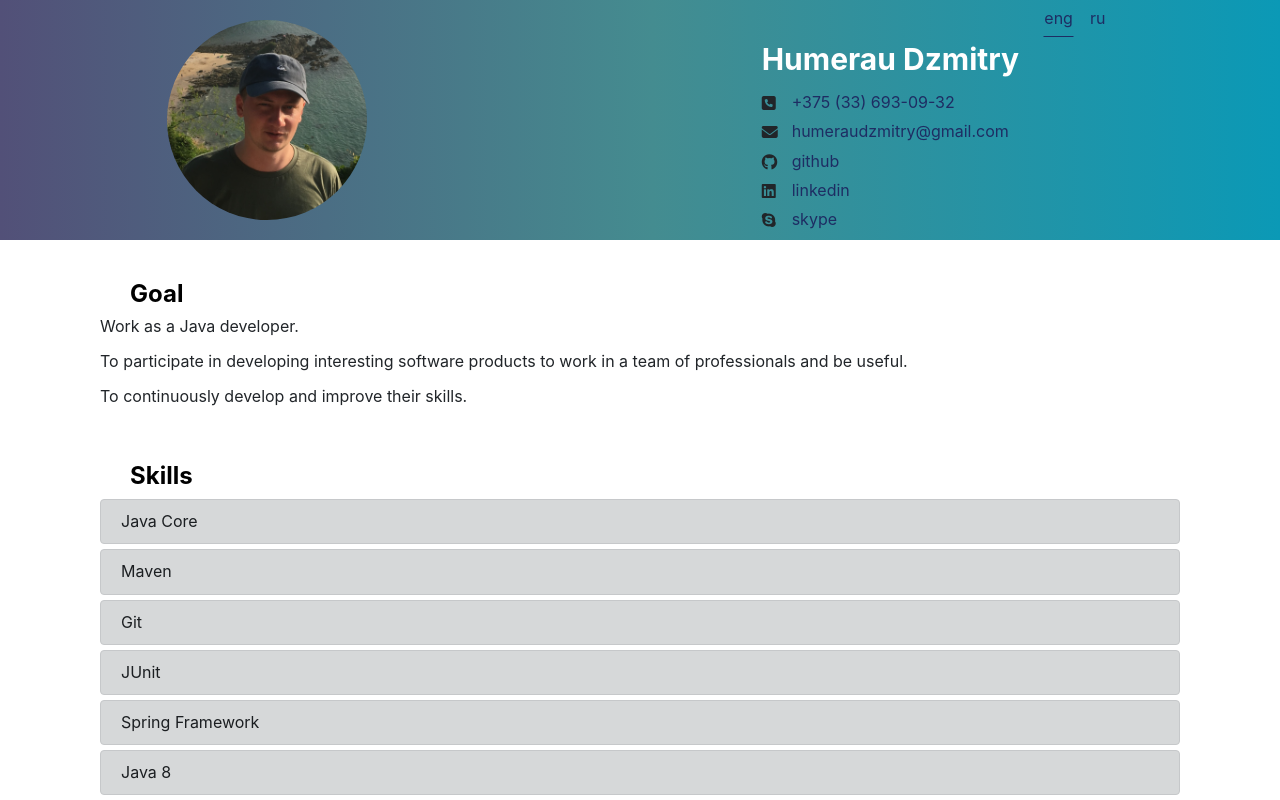
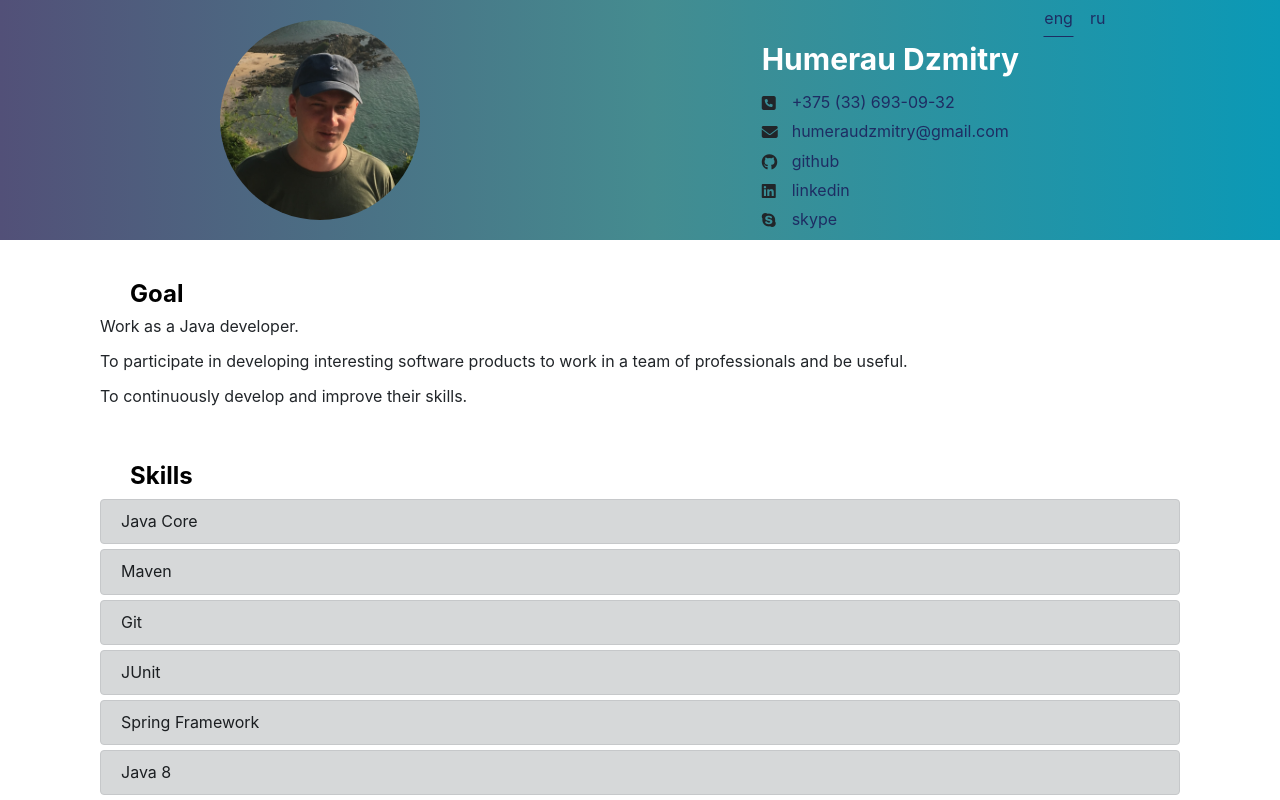
Before and after one commit to HumerauDzmitry/humeraudzmitry.github.io, a plain HTML site: page index.html in a window 1280 px wide. Shown: the top 800 px of the page. Drawn offline with nearby package versions, Linux system fonts and the light colour scheme.

Commit message:
fixed index.html => grid fix

```diff
--- a/index.html
+++ b/index.html
@@ -16,7 +16,7 @@
 <header id="header" class="header">
     <div class="container-fluid">
         <div class="row background-fill">
-            <div class="col-md-5">
+            <div class="col-md-5 col-lg-5 col-xl-6 col">
                 <img src="img/logo.JPG" alt="photo" class="photo round">
             </div>
 
```
